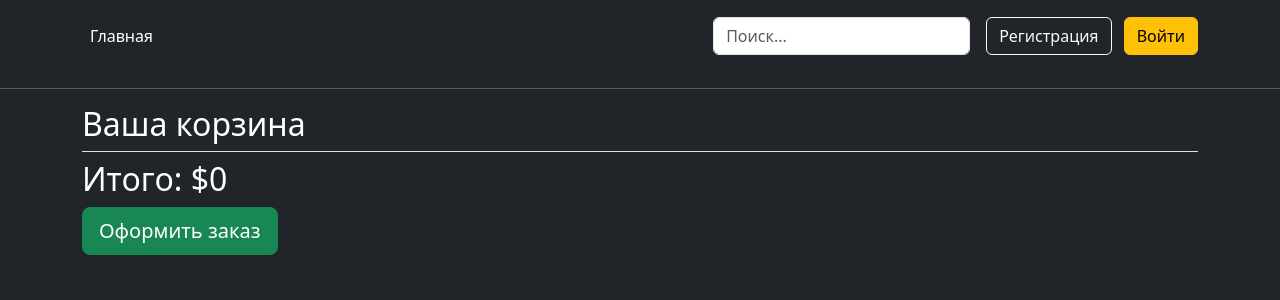
After one commit to Kamich-GP/XHumster, a Django app: page /cart in a window 1280 px wide. The commit adds this page. Shown: the top 300 px of the page. Run offline with Django 5.2, Linux system fonts and the light colour scheme; data that the repository does not hold is empty.

Commit message:
final v1.0

```diff
--- /dev/null
+++ b/index/templates/cart.html
@@ -0,0 +1,52 @@
+<!DOCTYPE html>
+<html lang="ru">
+<link rel="stylesheet" href="https://cdn.jsdelivr.net/npm/bootstrap@5.3.3/dist/css/bootstrap.min.css">
+<head>
+    <meta charset="UTF-8">
+    <title>Корзина</title>
+</head>
+<body class="bg bg-dark">
+<header class="p-3 text-bg-dark">
+    <div class="container">
+        <div class="d-flex flex-wrap align-items-center justify-content-center justify-content-lg-start">
+            <ul class="nav col-12 col-lg-auto me-lg-auto mb-2 justify-content-center mb-md-0">
+                <li><a href="/" class="nav-link px-2 text-white">Главная</a></li>
+            </ul>
+            <form action="/search" method="post" class="col-12 col-lg-auto mb-3 mb-lg-0 me-lg-3" role="search">
+                {% csrf_token %}
+                <input name="search_product" type="search" class="form-control" placeholder="Поиск..." aria-label="Search">
+            </form>
+            <div class="text-end">
+                {% if user.is_authenticated %}
+                <a href="/cart"><button type="button" class="btn btn-primary me-2">Корзина</button></a>
+                <a href="/logout"><button type="button" class="btn btn-danger">Выйти</button></a>
+                {% else %}
+                <a href="/register"><button type="button" class="btn btn-outline-light me-2">Регистрация</button></a>
+                <a href="{% url 'login' %}"><button type="button" class="btn btn-warning">Войти</button></a>
+                {% endif %}
+            </div>
+        </div>
+    </div>
+</header>
+<hr class="text-white">
+<div class="container">
+        <h2 class="pb-2 border-bottom text-white">Ваша корзина</h2>
+            {% for i in cart %}
+            <div class="container">
+              <img src="{{ i.user_product.product_photo.url }}" width="400" height="400" alt="{{ p }}">
+              <h3 class="fs-2 text-white">{{ i.user_product }}</h3>
+              <h2 class="text-white">Количество: {{ i.user_pr_amount }}</h2>
+              <form action="/del-from-cart/{{ i.user_product.id }}" method="post">
+                <button type="submit" class="btn btn-danger">Удалить</button>
+              </form>
+            </div>
+            <br>
+            {% endfor %}
+  <h2 class="text-white">Итого: ${{ total }}</h2>
+  <form method="post">
+    {% csrf_token %}
+    <button type="submit" class="btn btn-success btn-lg">Оформить заказ</button>
+  </form>
+</div>
+</body>
+</html>
--- a/index/urls.py
+++ b/index/urls.py
@@ -8,5 +8,8 @@ urlpatterns = [
     path('product/<int:pk>', views.product_page),
     path('search', views.search),
     path('register', views.Register.as_view()),
-    path('logout', views.logout_view)
+    path('logout', views.logout_view),
+    path('to-cart/<int:pk>', views.add_to_cart),
+    path('del-from-cart/<int:pk>', views.del_from_cart),
+    path('cart', views.show_cart)
 ]
--- a/index/views.py
+++ b/index/views.py
@@ -4,6 +4,10 @@ from .forms import RegForm
 from django.views import View
 from django.contrib.auth import login, logout
 from django.contrib.auth.models import User
+import telebot
+
+# Создаем объект бота
+bot = telebot.TeleBot('7595727446:AAG1qeFElic3BteTRE5iek-deUCdy79jK5g')
 
 
 # Create your views here.
@@ -94,3 +98,54 @@ class Register(View):
 def logout_view(request):
     logout(request)
     return redirect('/')
+
+
+# Добавление товара в корзину
+def add_to_cart(request, pk):
+    if request.method == 'POST':
+        product = Product.objects.get(id=pk)
+
+        if 1 <= int(request.POST.get('product_count')) <= product.product_count:
+            Cart.objects.create(user_id=request.user.id,
+                                user_product=product,
+                                user_pr_amount=int(request.POST.get('product_count'))).save()
+            return redirect('/')
+        return redirect(f'/product/{pk}')
+
+
+# Удаление товара из корзины
+def del_from_cart(request, pk):
+    product_to_del = Product.objects.get(id=pk)
+    Cart.objects.filter(user_product=product_to_del).delete()
+
+    return redirect('/cart')
+
+
+# Отображение корзины
+def show_cart(request):
+    user_cart = Cart.objects.filter(user_id=request.user.id)
+    totals = [round(t.user_product.product_price * t.user_pr_amount, 2) for t in user_cart]
+
+    context = {
+        'cart': user_cart,
+        'total': round(sum(totals), 2)
+    }
+
+    if request.method == 'POST':
+        text = (f'Новый заказ!\n'
+                f'Клиент: {User.objects.get(id=request.user.id).email}\n\n')
+
+        for i in user_cart:
+            product = Product.objects.get(id=i.user_product.id)
+            product.product_count = product.product_count - i.user_pr_amount
+            product.save(update_fields=['product_count'])
+
+            text += (f'Товар: {i.user_product}\n'
+                     f'Количество: {i.user_pr_amount}\n'
+                     f'--------------------------------------\n')
+        text += f'Итого: ${round(sum(totals, 2))}'
+        bot.send_message(6775701667, text)
+        user_cart.delete()
+        return redirect('/')
+
+    return render(request, 'cart.html', context)
```
Also changed, not shown: index/templates/product.html (+10 -1 lines), db.sqlite3.
